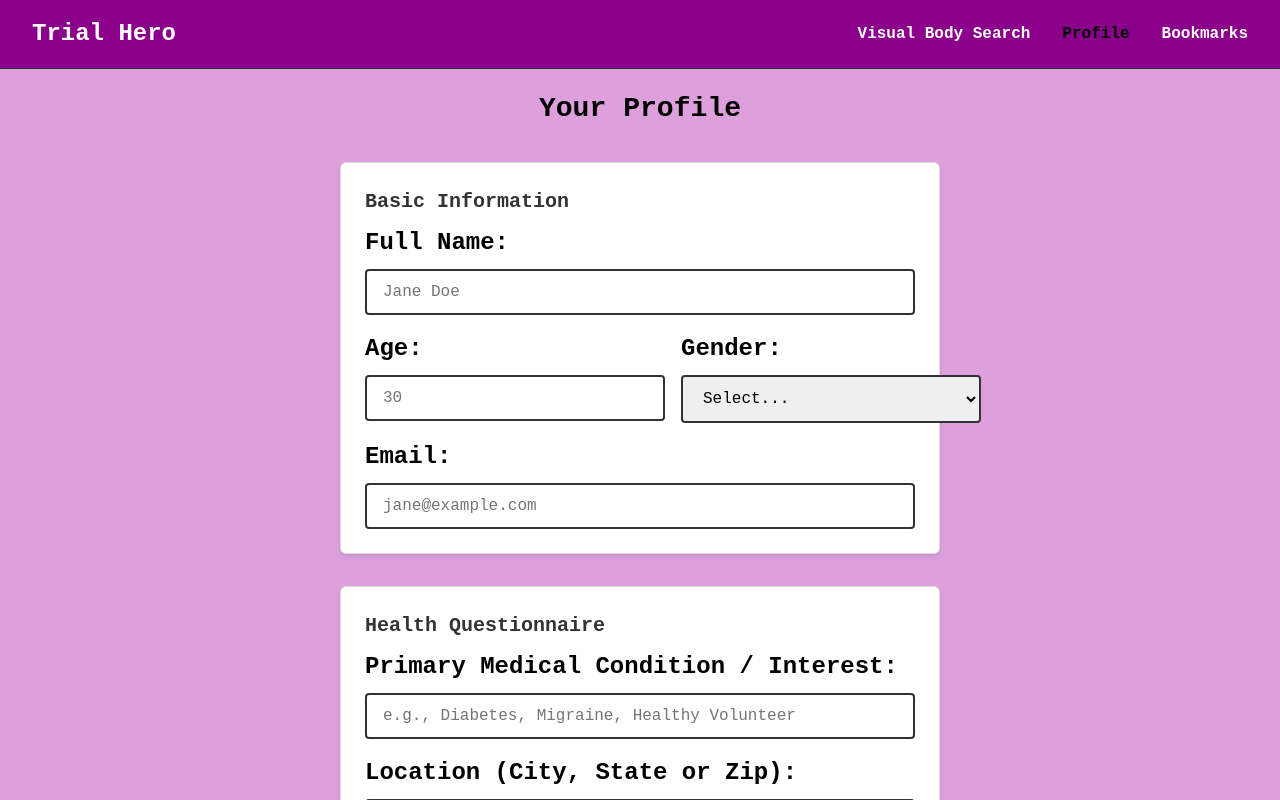
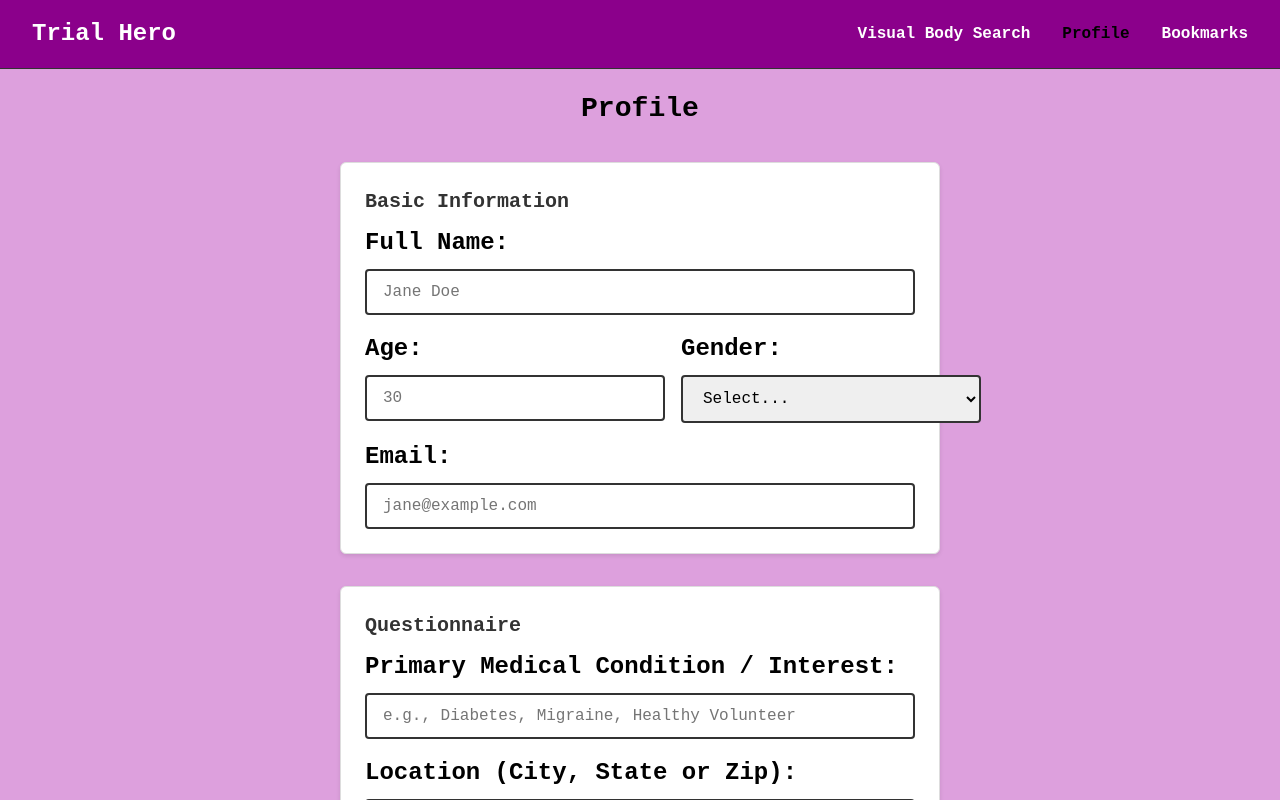
Before and after one commit to rohanrobinson/trialhero, a React (Vite) app in the folder frontend/: page /profile in a window 1280 px wide. Shown: the top 800 px of the page. Built offline with nearby package versions, Linux system fonts and the light colour scheme; no server answers.

Commit message:
display profile name

```diff
--- a/frontend/src/components/Profile.tsx
+++ b/frontend/src/components/Profile.tsx
@@ -1,4 +1,4 @@
-import { useState } from 'react';
+import { useState, useEffect } from 'react';
 import '../App.css';
 
 interface UserProfile {
@@ -32,6 +32,18 @@ const Profile = () => {
 
     const [saved, setSaved] = useState(false);
 
+    // Hook to get the user's name and other info from local storage
+    useEffect(() => {
+        const savedProfile = localStorage.getItem('userProfile');
+        const savedQuestionnaire = localStorage.getItem('userQuestionnaire');
+        if (savedProfile) {
+            setProfile(JSON.parse(savedProfile));
+        }
+        if (savedQuestionnaire) {
+            setQuestionnaire(JSON.parse(savedQuestionnaire));
+        }
+    }, []);
+
     const handleProfileChange = (e: React.ChangeEvent<HTMLInputElement | HTMLSelectElement>) => {
         const { name, value } = e.target;
         setProfile(prev => ({ ...prev, [name]: value }));
@@ -45,14 +57,19 @@ const Profile = () => {
     const handleSubmit = (e: React.FormEvent) => {
         e.preventDefault();
         console.log('Submitting Profile:', { profile, questionnaire });
-        // Logic to save data or fetch personalized trials would go here
+
+        // Save to local storage
+        localStorage.setItem('userProfile', JSON.stringify(profile));
+        localStorage.setItem('userQuestionnaire', JSON.stringify(questionnaire));
+
         setSaved(true);
         setTimeout(() => setSaved(false), 3000);
     };
 
     return (
         <div>
-            <h3>Your Profile</h3>
+            {/* Display User's name if available, otherwise 'Profile' */}
+            <h3>{profile.name || 'Profile'}</h3>
 
             <div className="searchBarContainer" style={{ flexDirection: 'column', alignItems: 'center', gap: '2rem' }}>
                 <form onSubmit={handleSubmit} style={{ width: '100%', maxWidth: '600px', display: 'flex', flexDirection: 'column', gap: '2rem' }}>
@@ -124,7 +141,7 @@ const Profile = () => {
 
                     {/* Questionnaire Section */}
                     <div className="trialCard" style={{ textAlign: 'left' }}>
-                        <h3>Health Questionnaire</h3>
+                        <h3>Questionnaire</h3>
                         <div style={{ display: 'flex', flexDirection: 'column', gap: '1rem' }}>
                             <div>
                                 <label style={{ display: 'block', marginBottom: '0.5rem', fontWeight: 'bold' }}>Primary Medical Condition / Interest:</label>
```
